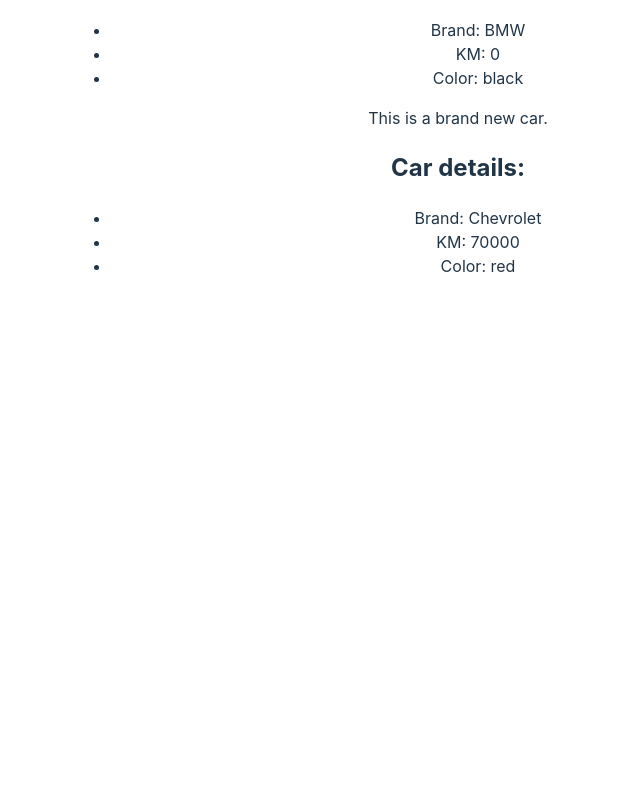
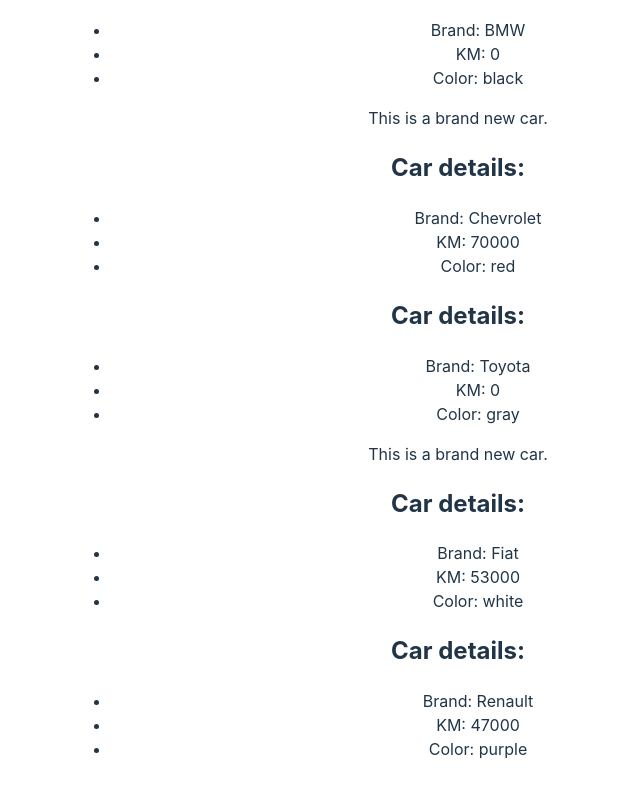
Before and after one commit to Lucas31394/React-Udemy, a React (Vite) app in the folder 3_advancingInReact/: page / in a window 1280 px wide. Shown: the part 2155-2951 px from the top of the page, without its empty margins (182-822 px from the left). Built offline with nearby package versions, Linux system fonts and the light colour scheme.

Commit message:
loop through object arrays

```diff
--- a/3_advancingInReact/src/App.jsx
+++ b/3_advancingInReact/src/App.jsx
@@ -13,6 +13,11 @@ import CarDetails from './components/CarDetails'
 function App() {
   const [count, setCount] = useState(0)
   const [username] = useState("Lucas")
+  const cars = [
+    {id: 1, brand: "Toyota", km: 0, color: "gray", newCar: true},
+    {id: 2, brand: "Fiat", km: 53000, color: "white", newCar: false},
+    {id: 3, brand: "Renault", km: 47000, color: "purple", newCar: false}
+  ]
 
   return (
     <>
@@ -36,6 +41,10 @@ function App() {
         {/*reusing components*/}
         <CarDetails brand="BMW" km={0} color="black" newCar={true}/>
         <CarDetails brand="Chevrolet" km={70000} color="red" newCar={false}/>
+        {/*loop through object arrays*/}
+        {cars.map((car) => (
+          <CarDetails brand={car.brand} km={car.km} color={car.color} newCar={car.newCar} />
+        ))}
       </div>
     </>
   )
```
